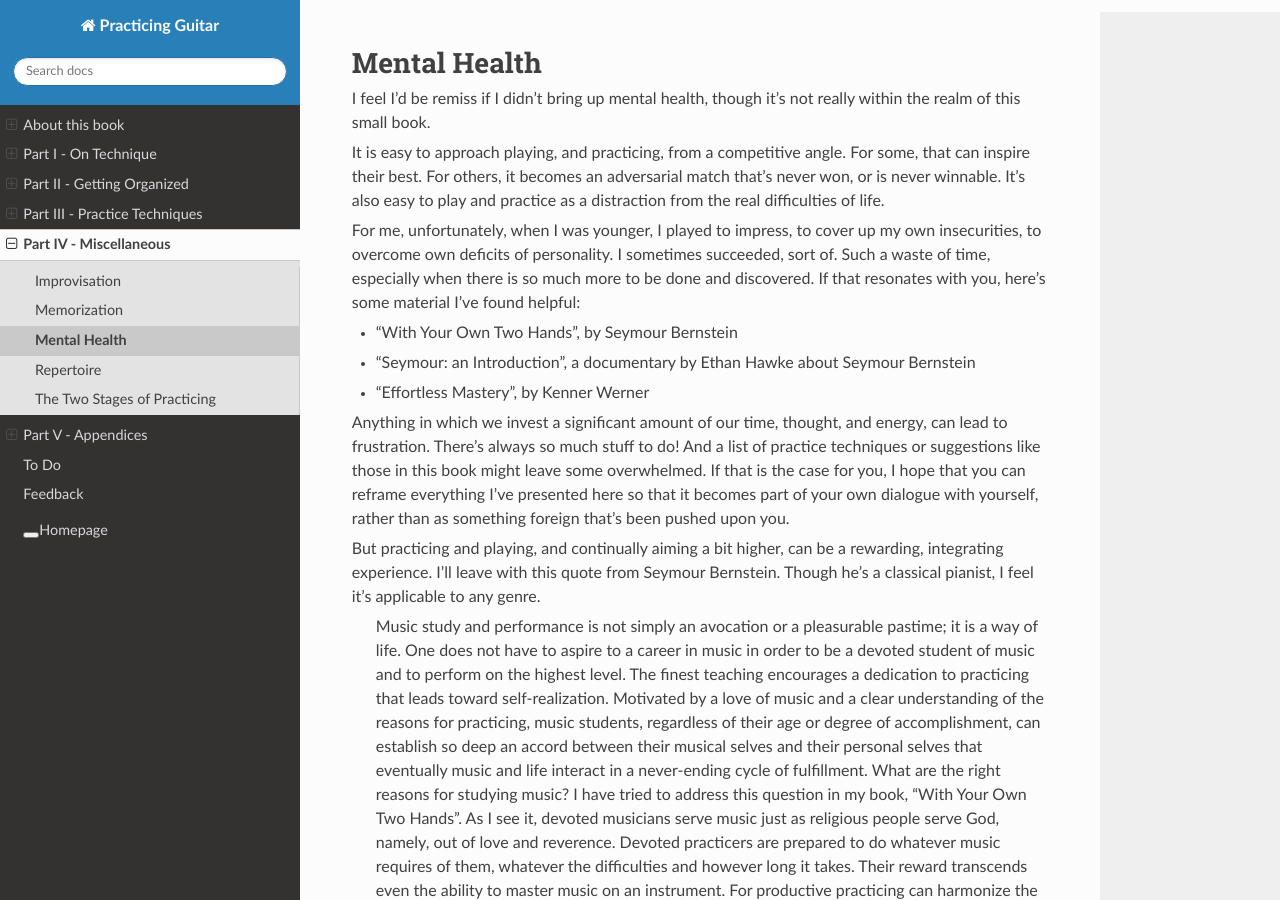
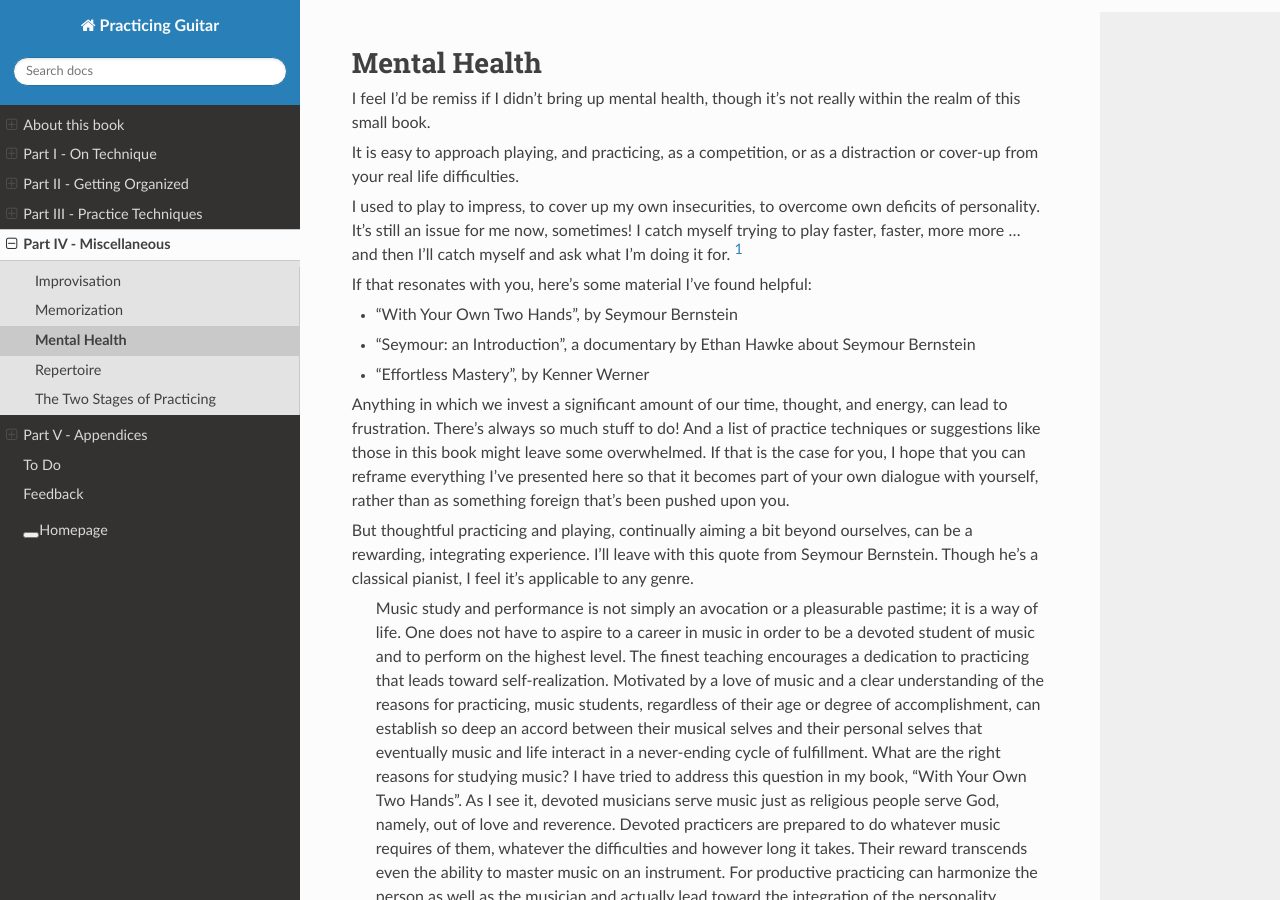
Before and after one commit to jzohrab/practicing-guitar, a Sphinx documentation site: the page built from docs/part-4-misc/mental-health.rst, in a window 1280 px wide and 900 px high. Built offline with Sphinx 7.4.7 and the Read the Docs theme 2.0.0, drawn with Linux system fonts in a browser that asks for light colours; a script that is not in the unit is left out; some of the changed text lies outside the part shown.

Commit message:
mental health revisions.

```diff
--- a/docs/part-4-misc/mental-health.rst
+++ b/docs/part-4-misc/mental-health.rst
@@ -3,9 +3,11 @@ Mental Health
 
 I feel I'd be remiss if I didn't bring up mental health, though it's not really within the realm of this small book.
 
-It is easy to approach playing, and practicing, from a competitive angle.  For some, that can inspire their best.  For others, it becomes an adversarial match that's never won, or is never winnable.  It's also easy to play and practice as a distraction from the real difficulties of life.
+It is easy to approach playing, and practicing, as a competition, or as a distraction or cover-up from your real life difficulties.
 
-For me, unfortunately, when I was younger, I played to impress, to cover up my own insecurities, to overcome own deficits of personality.  I sometimes succeeded, sort of.  Such a waste of time, especially when there is so much more to be done and discovered.  If that resonates with you, here's some material I've found helpful:
+I used to play to impress, to cover up my own insecurities, to overcome own deficits of personality.  It's still an issue for me now, sometimes!  I catch myself trying to play faster, faster, more more ... and then I'll catch myself and ask what I'm doing it for. [#]_
+
+If that resonates with you, here's some material I've found helpful:
 
 * "With Your Own Two Hands", by Seymour Bernstein
 * "Seymour: an Introduction", a documentary by Ethan Hawke about Seymour Bernstein
@@ -13,6 +15,8 @@ For me, unfortunately, when I was younger, I played to impress, to cover up my o
 
 Anything in which we invest a significant amount of our time, thought, and energy, can lead to frustration.  There's always so much stuff to do!  And a list of practice techniques or suggestions like those in this book might leave some overwhelmed.  If that is the case for you, I hope that you can reframe everything I've presented here so that it becomes part of your own dialogue with yourself, rather than as something foreign that's been pushed upon you.
 
-But practicing and playing, and continually aiming a bit higher, can be a rewarding, integrating experience.  I'll leave with this quote from Seymour Bernstein.  Though he's a classical pianist, I feel it's applicable to any genre.
+But thoughtful practicing and playing, continually aiming a bit beyond ourselves, can be a rewarding, integrating experience.  I'll leave with this quote from Seymour Bernstein.  Though he's a classical pianist, I feel it's applicable to any genre.
 
   Music study and performance is not simply an avocation or a pleasurable pastime; it is a way of life. One does not have to aspire to a career in music in order to be a devoted student of music and to perform on the highest level. The finest teaching encourages a dedication to practicing that leads toward self-realization. Motivated by a love of music and a clear understanding of the reasons for practicing, music students, regardless of their age or degree of accomplishment, can establish so deep an accord between their musical selves and their personal selves that eventually music and life interact in a never-ending cycle of fulfillment. What are the right reasons for studying music? I have tried to address this question in my book, "With Your Own Two Hands". As I see it, devoted musicians serve music just as religious people serve God, namely, out of love and reverence. Devoted practicers are prepared to do whatever music requires of them, whatever the difficulties and however long it takes. Their reward transcends even the ability to master music on an instrument. For productive practicing can harmonize the person as well as the musician and actually lead toward the integration of the personality. `Seymour Bernstein <https://www.pianoeducation.org/pnosbern.html>`__
+
+.. [#] There's no wrong answer ... "because it's cool" is cool if it's true.
```
